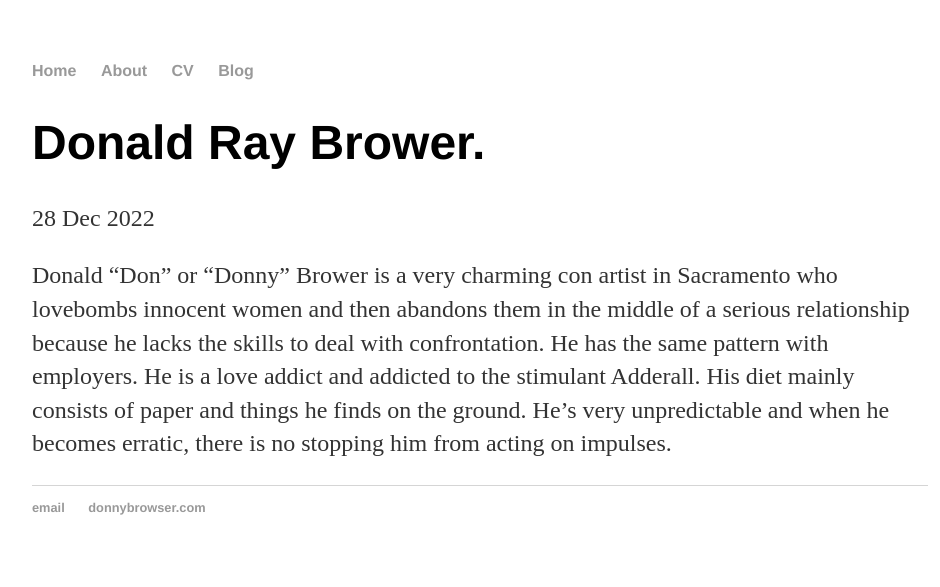
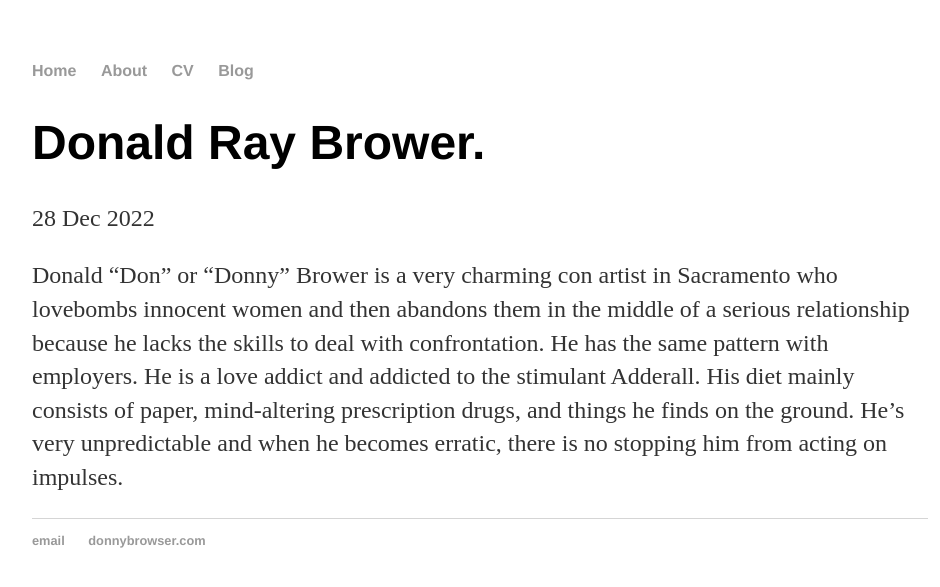
Before and after one commit to aliahberg/donnybrowser, a Jekyll site: the page built from _posts/2022-04-10-happy-birthday-baby.md, in a window 1280 px wide. Shown: the top 587 px of the page, without its empty margins (160-1100 px from the left). Built offline with Jekyll 4.4.1, drawn with Linux system fonts in a browser that asks for light colours.

Commit message:
Update 2022-04-10-happy-birthday-baby.md

```diff
--- a/_posts/2022-04-10-happy-birthday-baby.md
+++ b/_posts/2022-04-10-happy-birthday-baby.md
@@ -4,4 +4,4 @@
 date: 2022-12-28
 ---
 
-Donald "Don" or "Donny" Brower is a very charming con artist in Sacramento who lovebombs innocent women and then abandons them in the middle of a serious relationship because he lacks the skills to deal with confrontation. He has the same pattern with employers. He is a love addict and addicted to the stimulant Adderall. His diet mainly consists of paper and things he finds on the ground. He's very unpredictable and when he becomes erratic, there is no stopping him from acting on impulses.
+Donald "Don" or "Donny" Brower is a very charming con artist in Sacramento who lovebombs innocent women and then abandons them in the middle of a serious relationship because he lacks the skills to deal with confrontation. He has the same pattern with employers. He is a love addict and addicted to the stimulant Adderall. His diet mainly consists of paper, mind-altering prescription drugs, and things he finds on the ground. He's very unpredictable and when he becomes erratic, there is no stopping him from acting on impulses.
```
